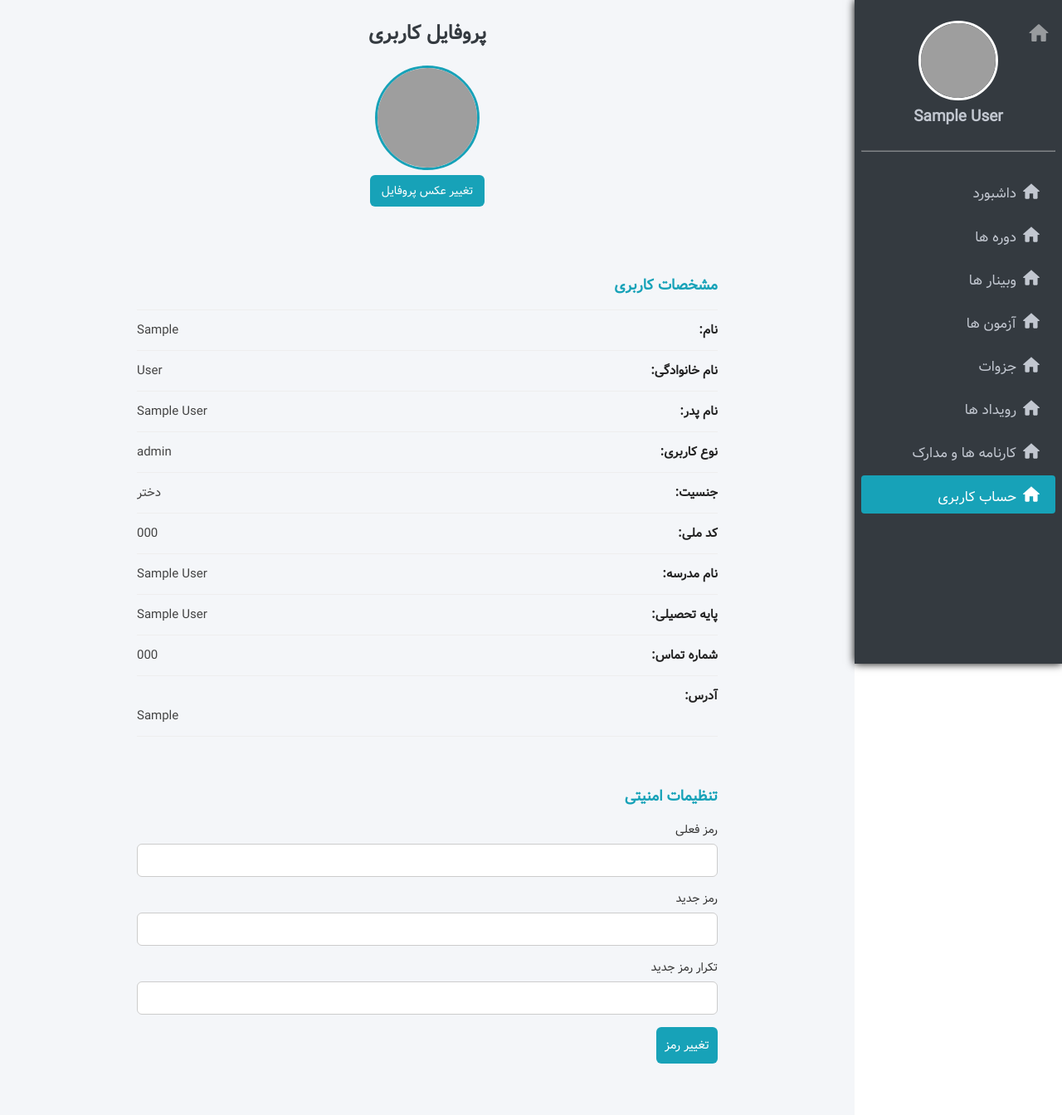
After one commit to amirali5370/Alfa, a Flask app: page /account in a window 1280 px wide. The commit adds this page. Shown: the whole page at 83% size. Run offline with Flask 3, Linux system fonts and the light colour scheme; a user stored in the database is signed in; tables that the repository leaves empty hold one stand-in row (values such as "Sample post"); one stand-in notice (Sample message) is shown; some libraries are stand-ins or nearby versions; grey boxes are pictures that could not be loaded.

Commit message:
create account page

```diff
--- a/blueprints/user.py
+++ b/blueprints/user.py
@@ -3,7 +3,9 @@ from flask_login import login_user, login_required, current_user, logout_user
 from extentions import db
 from passlib.hash import sha256_crypt
 from sqlalchemy.exc import IntegrityError
+from PIL import Image
 from functions.code_generators import invite_generator, auth_generator
+from config import STATIC_SAVE_PATH
 from scoring import *
 from models.user import User
 from models.invite import Invite
@@ -181,6 +183,9 @@ def support():
         return render_template("user/support.html", current_user=current_user)
 
 
+
+
+
 #dashboard
 @app.route("/dashboard", methods = ["POST","GET"],  strict_slashes=False)
 @login_required
@@ -244,3 +249,29 @@ def switch_sub():
         result = "500"
 
     return jsonify({'result': result})
+
+
+@app.route("/account", methods = ["POST","GET"],  strict_slashes=False)
+@login_required
+def account():
+    if request.method == "POST":
+        _type = request.form.get('type', None)
+        if _type == "psw":
+            now_pass = request.form.get('now_pass', None)
+            new_pass = request.form.get('new_pass', None)
+            if sha256_crypt.verify(now_pass, current_user.password):
+                current_user.password = sha256_crypt.encrypt(new_pass)
+                db.session.commit()
+                flash("pass_success")
+            else:
+                flash("now_pass_error")
+        else:
+            file = request.files.get("profile", None)
+            image = Image.open(file)
+            image = image.resize((256, 256))
+            image = image.convert("RGB")
+            image.save(f"{STATIC_SAVE_PATH}/img/users/{current_user.auth}.jpg", 'JPEG')
+        return redirect(request.url)
+
+    else:
+        return render_template("user/account.html", current_user=current_user)
--- /dev/null
+++ b/static/scripts/user/account.js
@@ -0,0 +1,19 @@
+function checking(event) {
+    event.preventDefault();
+    var password = document.querySelector("#password").value;
+    var confirmPassword = document.querySelector("#password2").value;
+
+    if (password !== confirmPassword) {
+        Swal.fire({
+            title: 'تکرار رمز عبور، صحیح نیست!',
+            icon: 'error',
+            confirmButtonColor: '#dc1225',
+            confirmButtonText: '<div style="direction:rtl;font-size:18px;font-family:Iran,Calibri;font-weight:bold;"><i class="fa fa-times" style="margin-left:5px;"></i> باشه</div>',
+            showCloseButton: true,
+            allowOutsideClick:false,
+        });
+        return false;
+    }
+    document.querySelector("form.password_change").submit();
+    return true;
+}
--- /dev/null
+++ b/static/styles/user/account.css
@@ -0,0 +1,99 @@
+.profile-page {
+    display: flex;
+    flex-direction: column;
+    gap: 40px;
+    max-width: 700px;
+    margin: 0 auto 60px;
+    padding: 0 15px;
+}
+
+.profile-info h3,
+.profile-security h3 {
+    margin-bottom: 15px;
+    color: #17a2b8;
+    font-size: 18px;
+}
+
+.profile-info ul {
+    list-style: none;
+    padding: 0;
+    margin: 0;
+    border-top: 1px solid #eee;
+}
+
+.profile-info li {
+    display: flex;
+    justify-content: space-between;
+    padding: 12px 0;
+    border-bottom: 1px solid #eee;
+    font-size: 15px;
+    color: #444;
+}
+
+.profile-info li span {
+    font-weight: bold;
+    color: #222;
+}
+
+.profile-form .form-group {
+    margin-bottom: 15px;
+    display: flex;
+    flex-direction: column;
+}
+
+.profile-form label {
+    margin-bottom: 6px;
+    font-size: 14px;
+    color: #333;
+}
+
+.profile-form input {
+    padding: 8px 10px;
+    border: 1px solid #ccc;
+    border-radius: 6px;
+    font-size: 14px;
+}
+
+.save-btn {
+    padding: 10px;
+    background: #17a2b8;
+    color: #fff;
+    border: none;
+    border-radius: 6px;
+    font-size: 15px;
+    cursor: pointer;
+    transition: background 0.3s;
+}
+
+.save-btn:hover {
+    background: #138496;
+}
+.profile-avatar {
+    display: flex;
+    flex-direction: column;
+    align-items: center;
+    gap: 12px;
+    margin-bottom: 30px;
+}
+
+.avatar-img {
+    width: 120px;
+    height: 120px;
+    border-radius: 50%;
+    object-fit: cover;
+    border: 3px solid #17a2b8;
+}
+
+.avatar-btn {
+    padding: 8px 14px;
+    background: #17a2b8;
+    color: #fff;
+    border-radius: 6px;
+    cursor: pointer;
+    font-size: 14px;
+    transition: background 0.3s;
+}
+
+.avatar-btn:hover {
+    background: #138496;
+}
--- a/static/styles/user/home.css
+++ b/static/styles/user/home.css
@@ -77,10 +77,10 @@
     /* top: calc(-170px/2 + 110px); */
     aspect-ratio: 1/1;
 }
-.top_img.boy{
+.top_img.male{
     background: linear-gradient(to bottom, #f8f8f800 50%, #87cefa 50%);
 }
-.top_img.girl{
+.top_img.female{
     background: linear-gradient(to bottom, #f8f8f800 50%, #ffc0cb 50%);
 }
 .content_top_user{
--- a/static/styles/user/panel.css
+++ b/static/styles/user/panel.css
@@ -137,3 +137,14 @@ h2{
         visibility: visible;
     }
 }
+.profile-form input,
+.profile-form textarea,
+.profile-form textarea::placeholder {
+  font-family: vazir;
+}
+.profile-complete{
+  border: 2px solid red;
+}
+#swal2-title,#swal2-html-container{
+  direction: rtl;
+}
--- /dev/null
+++ b/templates/user/account.html
@@ -0,0 +1,106 @@
+{% extends "user/panel.html" %}
+{% block head %}
+    <title>حساب کاربری | {{current_user.first_name}} {{current_user.last_name}}</title>
+    <meta name="more_of_page" content="{{ csrf_token() }}">
+    <meta name="url_of_" content="{{ url_for('user.switch_sub') }}">
+
+    <link rel="stylesheet" href="{{ url_for('static', filename='styles/user/account.css') }}">
+    <link href="https://cdn.jsdelivr.net/npm/sweetalert2@11/dist/sweetalert2.min.css" rel="stylesheet">
+{% endblock %}
+{% block body %}
+<div class="page-title">
+    <h2>پروفایل کاربری</h2>
+</div>
+
+<section class="profile-page">
+
+    <!-- بخش عکس پروفایل -->
+    <div class="profile-avatar">
+    <img src="{{ url_for('static', filename='img/users/' ~ current_user.auth ~ '.jpg') }}" alt="عکس پروفایل" class="avatar-img">
+    <form action="#" method="post" enctype="multipart/form-data">
+        <input type="hidden" name="csrf_token" value="{{ csrf_token() }}" />
+        <label for="avatar-upload" class="avatar-btn">تغییر عکس پروفایل</label>
+        <input name="profile" type="file" id="avatar-upload" accept="image/*" onchange="this.parentNode.submit();" hidden>
+    </form>
+    </div>
+
+    <!-- مشخصات کاربر -->
+    <div class="profile-info">
+        <h3>مشخصات کاربری</h3>
+        <ul>
+            <li><span>نام:</span> {{current_user.first_name}}</li>
+            <li><span>نام خانوادگی:</span> {{current_user.last_name}}</li>
+            <li><span>نام پدر:</span> {{current_user.father_name}}</li>
+            <li><span>نوع کاربری:</span> {{ "ساده" if current_user.user_type == "student" else current_user.user_type}}</li>
+            <li><span>جنسیت:</span> {{ "پسر" if current_user.gender == "male" else "دختر" }}</li>
+            <li><span>کد ملی:</span> {{current_user.code}}</li>
+            <!-- <li><span>تاریخ تولد:</span> 1404/04/23</li> -->
+            <li><span>نام مدرسه:</span> {{current_user.school_name}}</li>
+            <li><span>پایه تحصیلی:</span> {{current_user.grade_name}}</li>
+            <li><span>شماره تماس:</span> {{current_user.number}}</li>
+            <li><span>آدرس:</span><br> {{current_user.addres}} </li>
+        </ul>
+    </div>
+
+    <!-- تغییر رمز عبور -->
+    <div class="profile-security">
+        <h3>تنظیمات امنیتی</h3>
+        <form action="#" method="post" class="profile-form password_change" onsubmit="return checking(event)">
+            <input type="hidden" name="csrf_token" value="{{ csrf_token() }}" />
+            <input type="hidden" name="type" value="psw">
+            <div class="form-group">
+                <label>رمز فعلی</label>
+                <input name="now_pass" type="password" required>
+            </div>
+
+            <div class="form-group">
+                <label>رمز جدید</label>
+                <input id="password" name="new_pass" type="password" required>
+            </div>
+
+            <div class="form-group">
+                <label>تکرار رمز جدید</label>
+                <input id="password2" type="password" required>
+            </div>
+
+            <button type="submit" class="save-btn">تغییر رمز</button>
+        </form>
+    </div>
+</section>
+
+<script src="{{ url_for('static', filename='scripts/user/account.js') }}"></script>
+<script src="https://cdn.jsdelivr.net/npm/sweetalert2@11"></script>
+{% with messages = get_flashed_messages() %}
+    {% if messages %}
+        {% for message in messages %}
+            {% if message == "pass_success" %}
+            <script type="module">
+                Swal.fire({
+                    title: 'رمز عبور با موفقیت تغییر کرد!',
+                    html: '',
+                    icon: 'success',
+                    confirmButtonColor: '#3f9b0b',
+                    confirmButtonText: '<div style="direction:rtl;font-size:18px;font-family:Iran,Calibri;font-weight:bold;"><i style="margin-left: 5px;" class="fa fa-times"></i> باشه</div>',
+                    showCloseButton: true,
+                    showLoaderOnConfirm:true,
+                    allowOutsideClick:false,
+                }).then((result) => {swal.close();})
+            </script>
+            {% elif message == "now_pass_error" %}
+            <script type="module">
+                Swal.fire({
+                    title: 'رمز عبور فعلی به درستی وارد نشده است!',
+                    html: `درصورت فراموشی رمز عبور از طریق بخش <a style="color:blue;" href="{{ url_for('user.support') }}">پشتیبانی</a> با ما تماس حاصل فرمائید`,
+                    icon: 'error',
+                    confirmButtonColor: '#dc1225',
+                    confirmButtonText: '<div style="direction:rtl;font-size:18px;font-family:Iran,Calibri;font-weight:bold;"><i style="margin-left: 5px;" class="fa fa-times"></i> باشه</div>',
+                    showCloseButton: true,
+                    showLoaderOnConfirm:true,
+                    allowOutsideClick:false,
+                }).then((result) => {swal.close();})
+            </script>
+            {% endif %}
+        {% endfor %}
+    {% endif %}
+{% endwith %}
+{% endblock %}
--- a/templates/user/panel.html
+++ b/templates/user/panel.html
@@ -82,7 +82,7 @@
             </svg>
             <span class="side_ob_ti">کارنامه ها و مدارک</span>
         </a>
-        <a href="#" class="side_ob">
+        <a href="{{ url_for('user.account') }}" class="side_ob">
             <svg class="side_ob_im" xmlns="http://www.w3.org/2000/svg" viewBox="0 0 24 24">
                 <path d="M0 0h24v24H0V0z" fill="none"/>
                 <path fill="currentColor" d="M10 19v-5h4v5c0 .55.45 1 1 1h3c.55 0 1-.45 1-1v-7h1.7c.46 0 .68-.57.33-.87L12.67 3.6c-.38-.34-.96-.34-1.34 0l-8.36 7.53c-.34.3-.13.87.33.87H5v7c0 .55.45 1 1 1h3c.55 0 1-.45 1-1z"/>
```
Also changed, not shown: static/styles/user/dashboard.css (+0 -11 lines), templates/home.html (+10 -10 lines), static/img/users/FSZCLwPEfAeezzecRQgDwMAupjhzmDbSpHWz.jpg.
